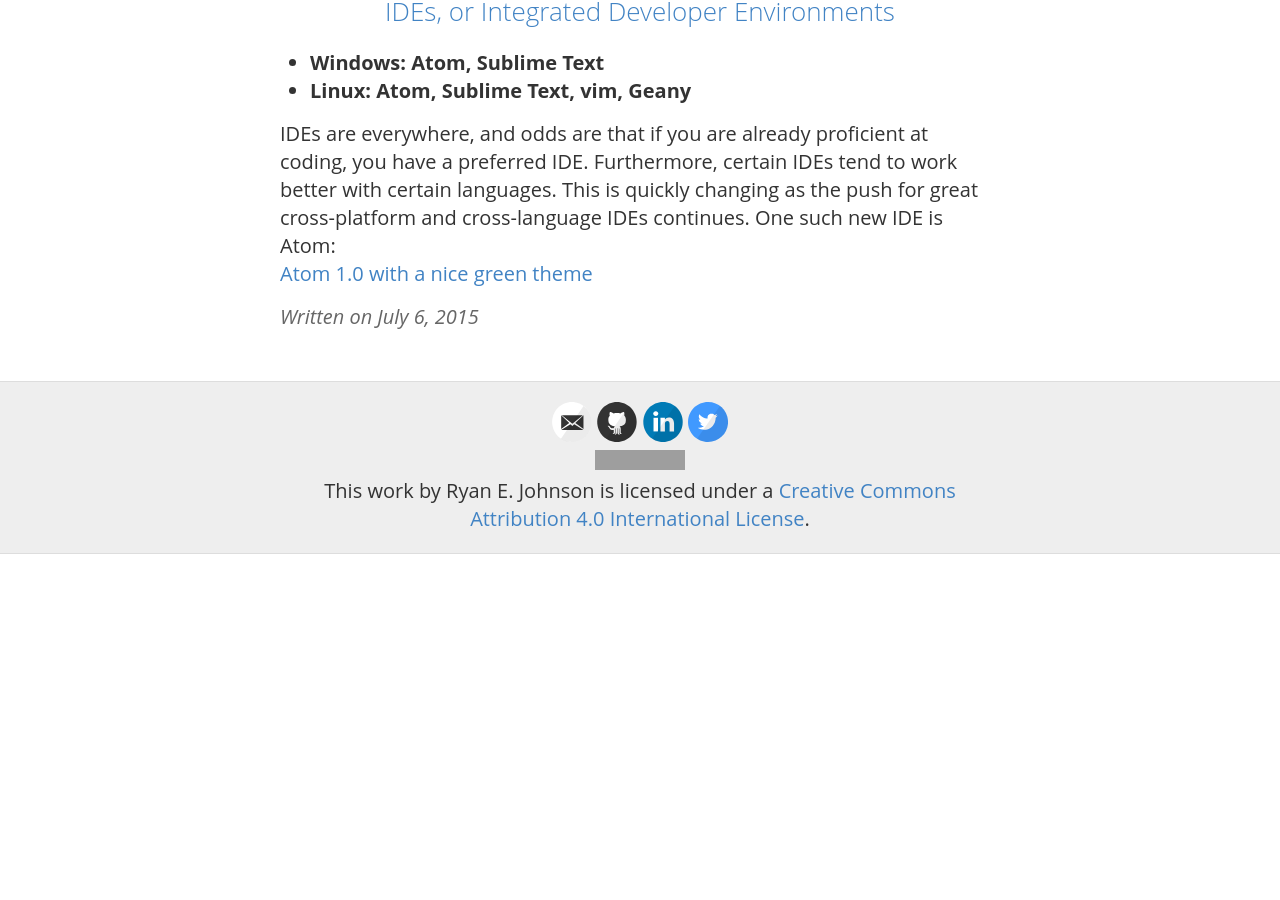
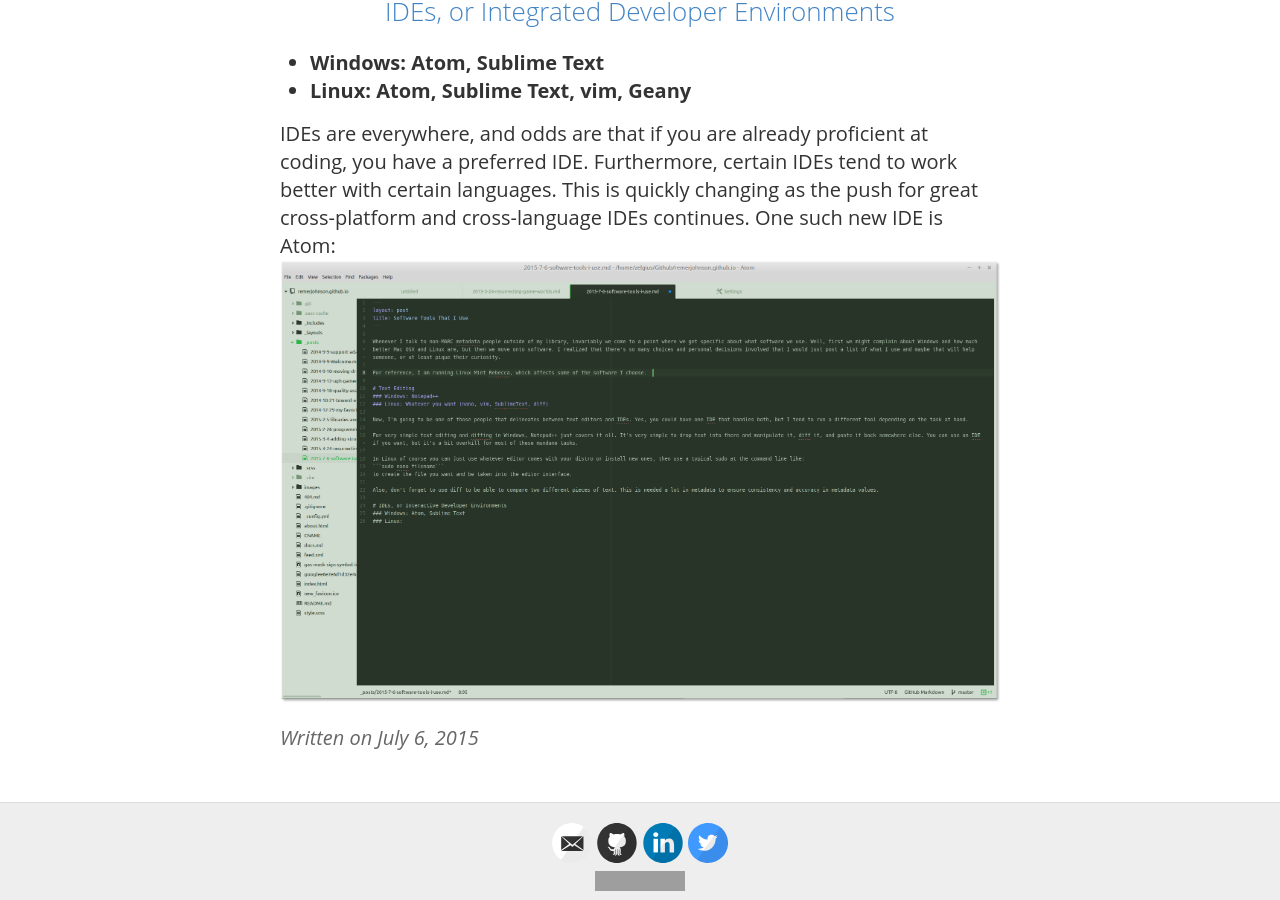
Before and after one commit to remerjohnson/remerjohnson.github.io, a Jekyll site: the page built from _posts/2015-7-6-software-tools-i-use.md, in a window 1280 px wide and 900 px high, scrolled down 1312 px. Built offline with Jekyll 4.4.1, drawn with Linux system fonts in a browser that asks for light colours; nearby versions of some CDN libraries; comment, search, counter and statistics services are not loaded; before the commit the page ends 1866 px from its top, so only the background shows below that; grey boxes are pictures that could not be loaded.

Commit message:
Edited new post

```diff
--- a/_posts/2015-7-6-software-tools-i-use.md
+++ b/_posts/2015-7-6-software-tools-i-use.md
@@ -27,4 +27,4 @@
 +  **Linux: Atom, Sublime Text, vim, Geany**
 
 IDEs are everywhere, and odds are that if you are already proficient at coding, you have a preferred IDE. Furthermore, certain IDEs tend to work better with certain languages. This is quickly changing as the push for great cross-platform and cross-language IDEs continues. One such new IDE is Atom:
-[Atom 1.0 with a nice green theme](/images/2015-07-0615:59:32_post01.png)
+![Atom 1.0 with a nice green theme](/images/2015-07-0615:59:32_post01.png)
```
